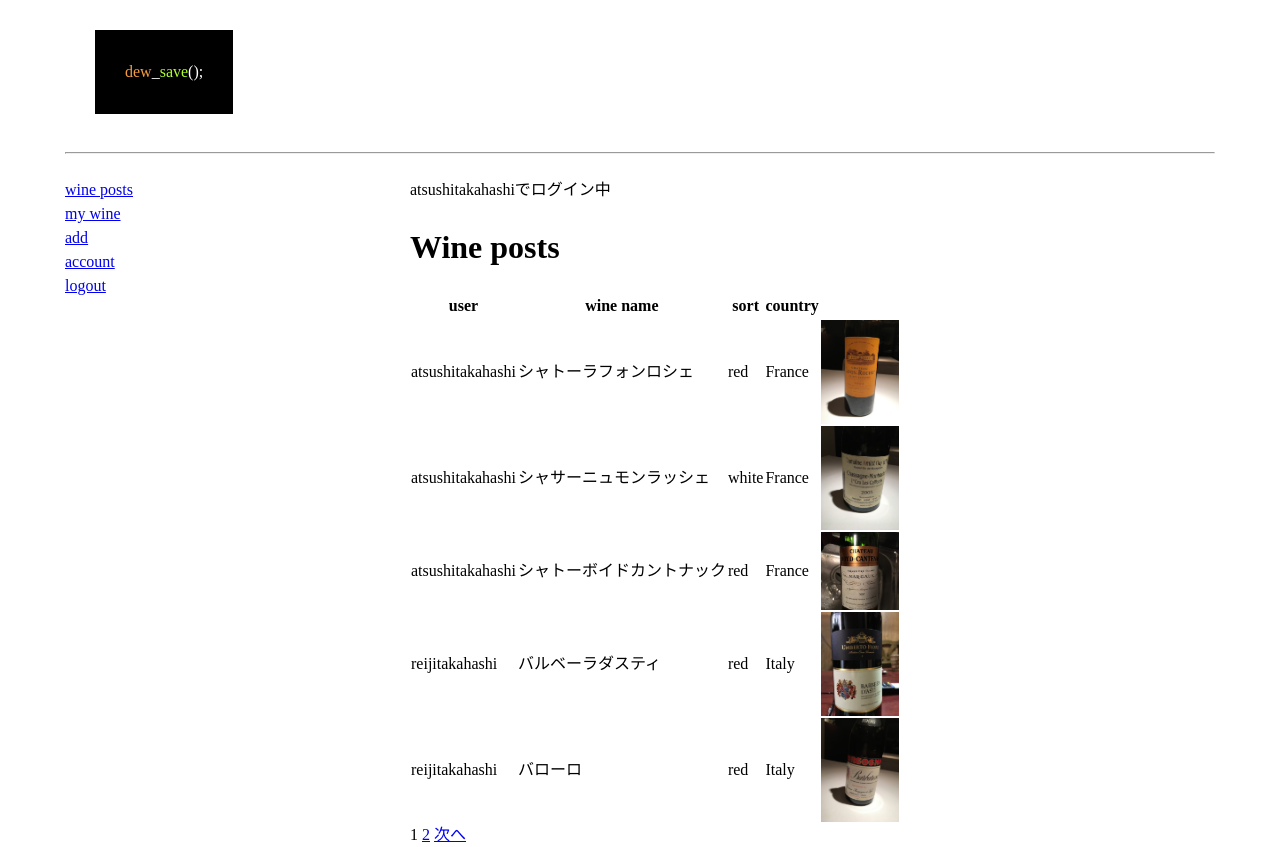
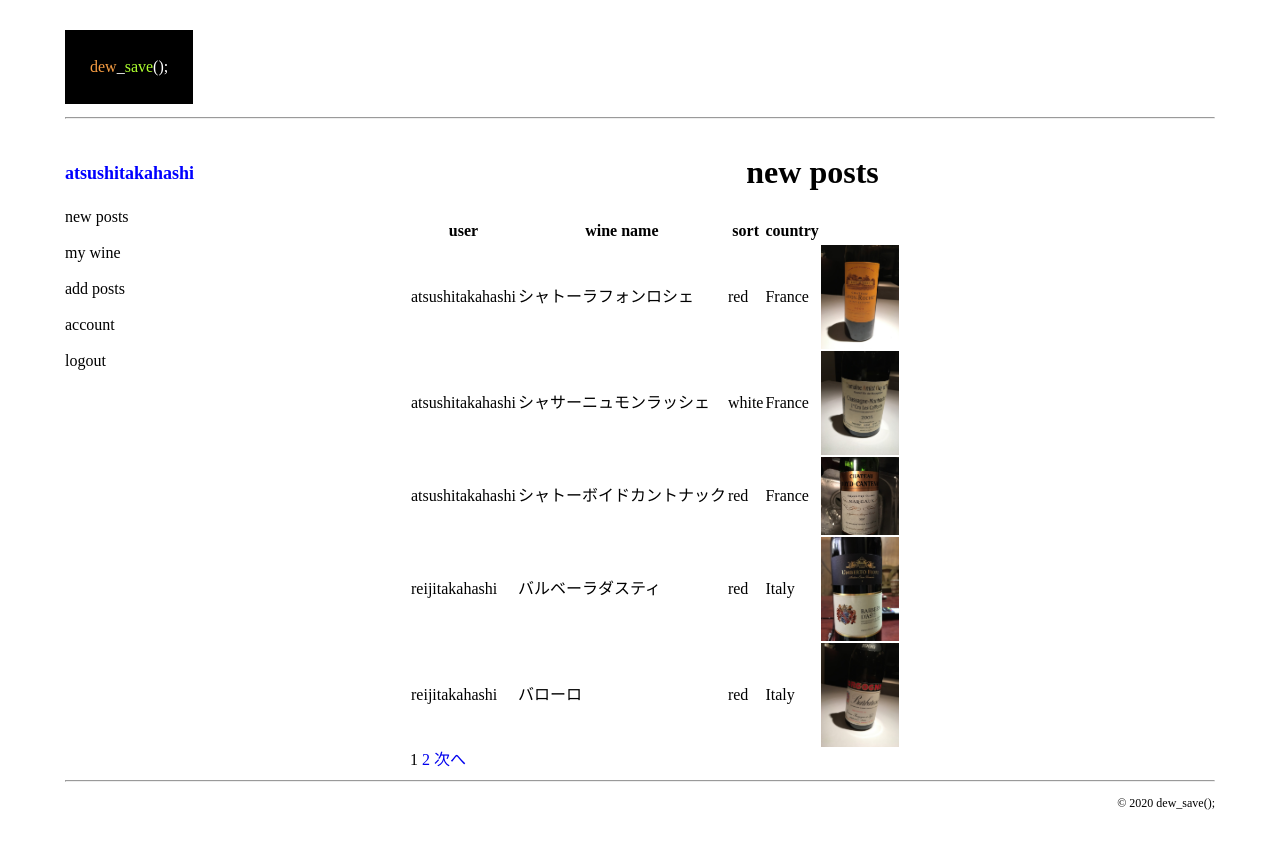
Before and after one commit to atsushi-takahashi-0306/dew_save, a Django app: page /all_wine/ in a window 1280 px wide. After the commit the page ends 810 px from the top, so only its background shows below. Run offline with Django 3.2, Linux system fonts and the light colour scheme; a user stored in the database is signed in; data comes from the database, SQL or seed files in the repository.

Commit message:
footer大まかに完成
シンプルなfooter作成した。

```diff
--- a/dew_save/wine/static/wine/css/stylesheet_wine.css
+++ b/dew_save/wine/static/wine/css/stylesheet_wine.css
@@ -1,4 +1,9 @@
 @charset "utf-8";
+
+a{
+    text-decoration: none;
+}
+/* レイアウト */
 
 body{
     max-width: 1150px;
@@ -18,15 +23,11 @@ main{
 }
 
 
-
-
-
-
 /* header */
 
 .logo{
-    margin: 30px;
-    padding: 30px;
+    margin: 30px 0 5px 0;
+    padding: 25px;
     display: inline-block;
     background-color: black;
     color: white;
@@ -39,3 +40,33 @@ main{
 .save{
     color: greenyellow;
 }
+
+/* nav */
+
+.user_name{
+    color: blue;
+    font-size: 18px;
+    font-weight: bold;
+}
+
+nav{
+    margin-top: 15px;
+}
+nav li{
+    margin-bottom: 12px;
+}
+
+nav a{
+    color: black;
+}
+
+nav a:hover{
+    color: red;
+}
+
+
+/* footer */
+.copy_right{
+    font-size: 12px;
+    text-align: right;
+}
--- a/dew_save/wine/templates/wine/all_wine.html
+++ b/dew_save/wine/templates/wine/all_wine.html
@@ -4,16 +4,9 @@
 
 {% block main%}
 
-
-    {% if user.is_authenticated %}
-        <p>{{ user.get_username }}でログイン中</p>
-    {% else %}
-        <p>ログインしていません</p>
-    {% endif %}
-
-
-    <h1>Wine posts</h1>
-
+    <center>
+        <h1>new posts</h1>
+    </center>
     <table>
         <tr>
             <th>user</th>
--- a/dew_save/wine/templates/wine/layout.html
+++ b/dew_save/wine/templates/wine/layout.html
@@ -26,10 +26,15 @@
 
             <div class="content">
                 <nav>
+                    {% if user.is_authenticated %}
+                        <p class="user_name">{{ user.get_username }}</p>
+                    {% else %}
+                        <p>ログインしていません</p>
+                    {% endif %}
                     <ul>
-                        <li><a href="{% url 'wine:all' %}">wine posts</a></li>
+                        <li><a href="{% url 'wine:all' %}">new posts</a></li>
                         <li><a href="{% url 'wine:my' %}">my wine</a></li>
-                        <li><a href="{% url 'wine:add' %}">add</a></li>
+                        <li><a href="{% url 'wine:add' %}">add posts</a></li>
                         <li><a href="/update_user/{{user.id}}/">account</a></li>
                         <li><a href="{% url 'account:logout' %}">logout</a></li>
                     </ul>
@@ -41,7 +46,8 @@
             </div>
 
             <footer>
-                {% block page %}{% endblock %}
+                <hr>
+                <p class="copy_right">&copy;  2020  dew_save();</p>
             </footer>
 
     </body>
```
Also changed, not shown: dew_save/account/templates/account/account.html (+0 -7 lines), dew_save/wine/templates/wine/add_wine.html (+0 -7 lines), dew_save/wine/templates/wine/detail_wine.html (+0 -7 lines), dew_save/wine/templates/wine/my_wine.html (+1 -8 lines), dew_save/wine/templates/wine/update_wine.html (+0 -7 lines).
